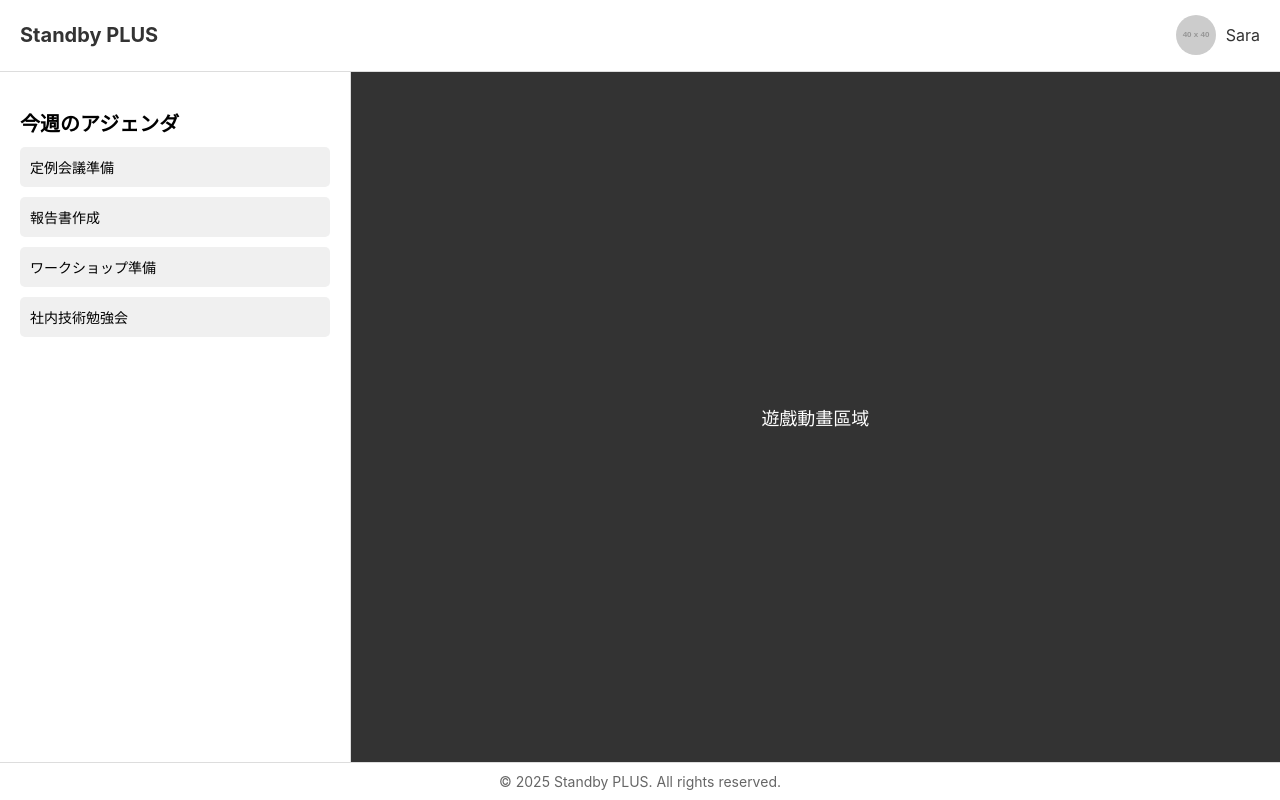
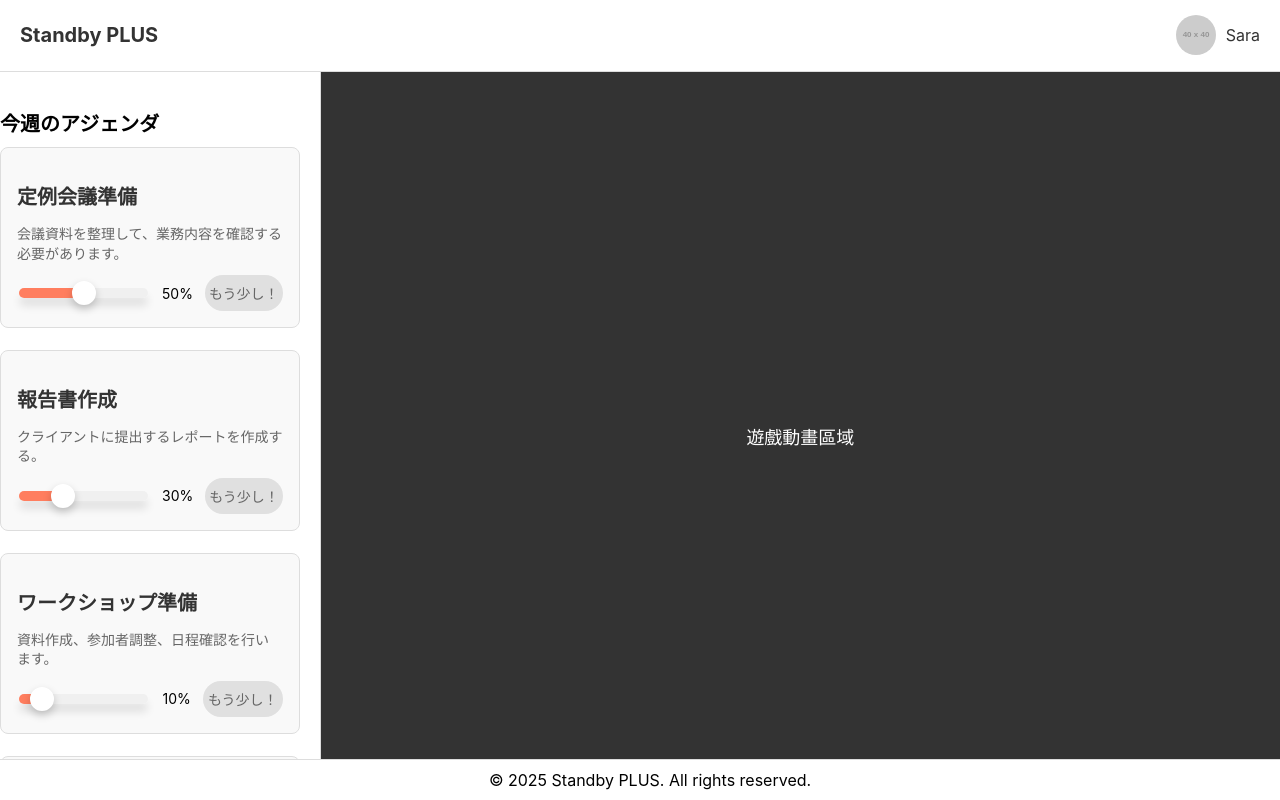
Before and after one commit to tetsufromtw/for-demo, a React (Create React App) app: page / in a window 1280 px wide. Built offline with nearby package versions, Linux system fonts and the light colour scheme.

Commit message:
Agenda Page
1. Add Agenda Item
2. Add Agenda List

```diff
--- a/src/App.css
+++ b/src/App.css
@@ -54,12 +54,16 @@
 }
 
 /* 左側アジェンダ區域 */
+/* 左側的任務欄 */
 .agenda {
   flex: 1;
-  padding: 20px;
+  padding: 20px 0;
   background-color: #ffffff;
   border-right: 1px solid #ddd;
+  overflow: hidden;
+  /* 防止內容超出邊界 */
 }
+
 
 .agenda h2 {
   font-size: 20px;
@@ -96,10 +100,12 @@
 
 /* Footer 區塊 */
 .footer {
-  padding: 10px 20px;
-  background-color: #ffffff;
+  position: fixed;
+  bottom: 0;
+  left: 0;
+  width: 100%;
+  background-color: #fff;
+  text-align: center;
+  padding: 10px;
   border-top: 1px solid #ddd;
-  text-align: center;
-  font-size: 14px;
-  color: #666;
 }
--- a/src/App.jsx
+++ b/src/App.jsx
@@ -1,5 +1,6 @@
 import React from "react";
 import "./App.css";
+import AgendaList from "./components/agenda/AgendaList";
 
 function App() {
     return (
@@ -27,10 +28,7 @@ function App() {
                 <div className="agenda">
                     <h2>今週のアジェンダ</h2>
                     <div className="agenda-list">
-                        <div className="agenda-item">定例会議準備</div>
-                        <div className="agenda-item">報告書作成</div>
-                        <div className="agenda-item">ワークショップ準備</div>
-                        <div className="agenda-item">社内技術勉強会</div>
+                        <AgendaList />
                     </div>
                 </div>
 
--- /dev/null
+++ b/src/components/agenda/AgendaItem.css
@@ -0,0 +1,149 @@
+.agenda-item {
+    padding: 16px;
+    background-color: #f9f9f9;
+    border: 1px solid #ddd;
+    border-radius: 8px;
+    margin-bottom: 12px;
+    transition: box-shadow 0.2s ease;
+}
+
+.agenda-item:hover {
+    box-shadow: 0 4px 8px rgba(0, 0, 0, 0.1);
+}
+
+/* 任務名稱 */
+.agenda-task {
+    font-size: 18px;
+    font-weight: bold;
+    color: #333;
+    margin-bottom: 8px;
+}
+
+/* 任務細節 */
+.agenda-description {
+    font-size: 14px;
+    color: #666;
+    margin-bottom: 12px;
+    line-height: 1.4;
+}
+
+.expand-toggle {
+    color: #007bff;
+    cursor: pointer;
+    font-size: 12px;
+    margin-left: 8px;
+    text-decoration: underline;
+}
+
+/* 進度條和按鈕容器 */
+.agenda-controls {
+    display: flex;
+    align-items: center;
+    gap: 12px;
+}
+
+/* 進度條 */
+.agenda-slider {
+    flex: 1;
+    appearance: none;
+    height: 10px;
+    /* 增加高度 */
+    background: linear-gradient(to right, #ff7e5f 50%, #ddd 50%);
+    /* 動態背景 */
+    background-size: 100% 100%;
+    /* 背景填充整個條 */
+    background-repeat: no-repeat;
+    /* 禁止重複 */
+    border-radius: 50px;
+    /* 圓角進度條 */
+    outline: none;
+    box-shadow: 0 8px 8px rgba(0, 0, 0, 0.1);
+    /* 懸浮效果 */
+    cursor: pointer;
+    transition: background 0.3s ease;
+    /* 平滑過渡背景 */
+}
+
+/* 自定義滑塊樣式 */
+.agenda-slider::-webkit-slider-thumb {
+    appearance: none;
+    width: 24px;
+    /* 滑塊大小 */
+    height: 24px;
+    background: #fff;
+    /* 滑塊白色背景 */
+    border: 4px solid #fff;
+    /* 邊框顏色與左側漸層相符 */
+    border-radius: 50%;
+    box-shadow: 0 4px 8px rgba(0, 0, 0, 0.2);
+    /* 懸浮效果 */
+    cursor: pointer;
+    transition: transform 0.2s ease, background-color 0.2s ease;
+}
+
+/* 滑塊 hover 效果 */
+.agenda-slider::-webkit-slider-thumb:hover {
+    transform: scale(1.2);
+    /* 放大 */
+    background: #ffe3d5;
+    /* 更柔和的顏色 */
+}
+
+/* 滑塊點擊時效果 */
+.agenda-slider::-webkit-slider-thumb:active {
+    transform: scale(1.4);
+    /* 點擊放大 */
+    background: #feb47b;
+    /* 深色效果 */
+}
+
+/* 狀態按鈕 */
+.agenda-button {
+    padding: 8px 16px;
+    font-size: 14px;
+    background-color: #f37366;
+    color: #666;
+    border: none;
+    border-radius: 20px;
+    cursor: pointer;
+    transition: background-color 0.3s ease, transform 0.2s ease;
+
+    /* 固定按鈕寬度 */
+    width: 80px;
+    /* 可根據需求調整 */
+    height: 36px;
+    /* 確保按鈕高度一致 */
+
+    /* 文字置中 */
+    display: flex;
+    justify-content: center;
+    align-items: center;
+    text-align: center;
+
+    /* 防止文字換行 */
+    white-space: nowrap;
+    overflow: hidden;
+    text-overflow: ellipsis;
+    /* 過多時顯示省略號 */
+}
+
+
+
+.agenda-button:hover {
+    background-color: #f37366;
+    transform: scale(1.05);
+}
+
+.agenda-button:active {
+    background-color: #f37366;
+    transform: scale(0.95);
+}
+
+.agenda-button--inactive {
+    background-color: #e0e0e0;
+    /* 淡灰色 */
+    color: #666;
+    /* 灰色文字 */
+    cursor: not-allowed;
+    /* 禁用效果 */
+}
--- a/src/components/agenda/AgendaItem.jsx
+++ b/src/components/agenda/AgendaItem.jsx
@@ -0,0 +1,62 @@
+import React, { useState } from "react";
+import "./AgendaItem.css";
+
+function AgendaItem({ task, description, progress, status, onToggleStatus, onProgressChange }) {
+    const [isExpanded, setIsExpanded] = useState(false);
+    const [currentProgress, setCurrentProgress] = useState(progress);
+
+    const handleToggleExpand = () => {
+        setIsExpanded(!isExpanded);
+    };
+
+    const handleSliderChange = (e) => {
+        const newProgress = parseInt(e.target.value, 10);
+        setCurrentProgress(newProgress);
+        onProgressChange(newProgress);
+    };
+    const sliderBackground = {
+        background: `linear-gradient(to right, #ff7e5f ${currentProgress}%, #f0f0f0 ${currentProgress}%)`,
+    };
+
+    return (
+        <div className="agenda-item">
+            {/* 標題 */}
+            <h2 className="agenda-task">{task}</h2>
+
+            {/* 任務細節 */}
+            <p className="agenda-description">
+                {isExpanded || description.length <= 30
+                    ? description
+                    : `${description.slice(0, 30)}...`}
+                {description.length > 30 && (
+                    <span className="expand-toggle" onClick={handleToggleExpand}>
+                        {isExpanded ? " 收起" : " 展開"}
+                    </span>
+                )}
+            </p>
+
+            {/* 進度條和按鈕 */}
+            <div className="agenda-controls">
+                <input
+                    type="range"
+                    className="agenda-slider"
+                    value={currentProgress}
+                    onChange={handleSliderChange}
+                    min="0"
+                    max="100"
+                    style={sliderBackground}
+                />
+                <span className="agenda-progress">{currentProgress}%</span>
+                <button
+                    className={`agenda-button ${status === "in-progress" ? "agenda-button--inactive" : ""}`}
+                    onClick={onToggleStatus}
+                >
+                    {status === "done" ? "Done!" : "もう少し！"}
+                </button>
+
+            </div>
+        </div>
+    );
+}
+
+export default AgendaItem;
--- /dev/null
+++ b/src/components/agenda/AgendaList.css
@@ -0,0 +1,31 @@
+.agenda-list {
+    max-height: calc(100vh - 150px);
+    /* 設定最大高度，超出時出現滾動條 */
+    overflow-y: auto;
+    /* 啟用垂直滾動條 */
+    padding-right: 10px;
+    /* 避免滾動條遮住內容 */
+}
+
+/* 隱藏滾動條外觀（可選，視需求而定） */
+.agenda-list::-webkit-scrollbar {
+    width: 8px;
+    /* 滾動條寬度 */
+}
+
+.agenda-list::-webkit-scrollbar-thumb {
+    background: #ccc;
+    /* 滾動條顏色 */
+    border-radius: 4px;
+    /* 滾動條圓角 */
+}
+
+.agenda-list::-webkit-scrollbar-thumb:hover {
+    background: #aaa;
+    /* 滾動條懸停顏色 */
+}
+
+.agenda-list::-webkit-scrollbar-track {
+    background: #f5f5f5;
+    /* 滾動條軌道背景 */
+}
--- /dev/null
+++ b/src/components/agenda/AgendaList.jsx
@@ -0,0 +1,70 @@
+import React, { useState } from "react";
+import AgendaItem from "./AgendaItem";
+import "./AgendaList.css";
+
+function AgendaList() {
+    const [tasks, setTasks] = useState([
+        {
+            id: 1,
+            task: "定例会議準備",
+            description: "会議資料を整理して、業務内容を確認する必要があります。",
+            status: "in-progress",
+            progress: 50,
+        },
+        {
+            id: 2,
+            task: "報告書作成",
+            description: "クライアントに提出するレポートを作成する。",
+            status: "in-progress",
+            progress: 30,
+        },
+        {
+            id: 3,
+            task: "ワークショップ準備",
+            description: "資料作成、参加者調整、日程確認を行います。",
+            status: "in-progress",
+            progress: 10,
+        },
+        {
+            id: 4,
+            task: "社内技術勉強会",
+            description: "スライド作成と発表準備を完了する必要があります。",
+            status: "in-progress",
+            progress: 70,
+        },
+    ]);
+
+    const toggleTaskStatus = (id) => {
+        setTasks((prevTasks) =>
+            prevTasks.map((task) =>
+                task.id === id
+                    ? { ...task, status: task.status === "done" ? "in-progress" : "done" }
+                    : task
+            )
+        );
+    };
+
+    const updateTaskProgress = (id, progress) => {
+        setTasks((prevTasks) =>
+            prevTasks.map((task) => (task.id === id ? { ...task, progress } : task))
+        );
+    };
+
+    return (
+        <div className="agenda-list">
+            {tasks.map((task) => (
+                <AgendaItem
+                    key={task.id}
+                    task={task.task}
+                    description={task.description}
+                    progress={task.progress}
+                    status={task.status}
+                    onToggleStatus={() => toggleTaskStatus(task.id)}
+                    onProgressChange={(progress) => updateTaskProgress(task.id, progress)}
+                />
+            ))}
+        </div>
+    );
+}
+
+export default AgendaList;
```
